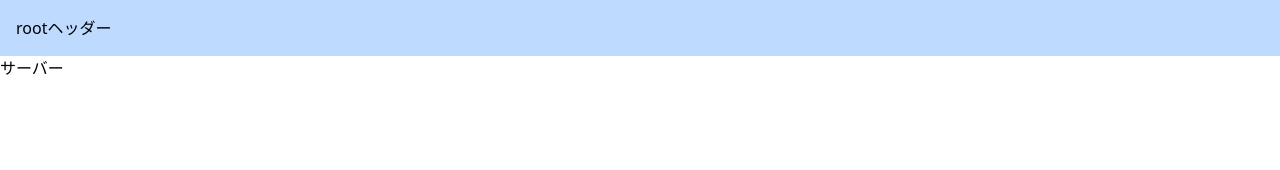
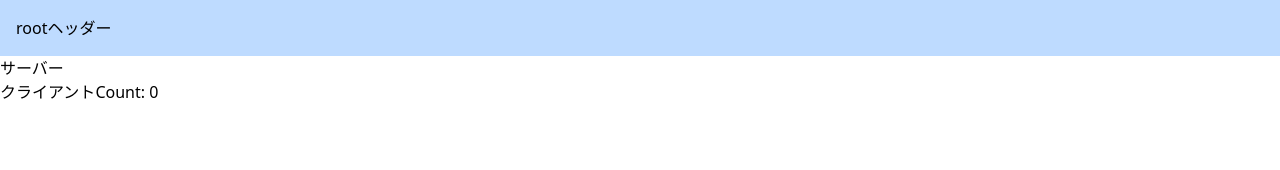
Before and after one commit to k-azuki-t/nextjs-handson, a Next.js app: page /rsc in a window 1280 px wide. Shown: the top 170 px of the page. Built offline with nearby package versions, Linux system fonts and the light colour scheme.

Commit message:
26. RSCとRCCの組み合わせ・Client Boundary

```diff
--- a/src/app/rsc/page.tsx
+++ b/src/app/rsc/page.tsx
@@ -1,8 +1,11 @@
+import ClientComponent from "@/components/ClientComponent";
+
 export default function ServerComponent() {
     console.log('ServerComponentがレンダリングされました');
   return (
     <div>
       サーバー
+      <ClientComponent />
     </div>
   )
 }
--- /dev/null
+++ b/src/components/ClientComponent.tsx
@@ -0,0 +1,15 @@
+'use client';
+
+import { useState } from 'react';
+
+export default function ClientComponent() {
+    console.log('Client');
+    const [count, setCount] = useState(0);
+
+  return (
+    <div>
+        クライアント
+        <button onClick={() => setCount(count + 1)}>Count: {count}</button>
+    </div>
+  )
+}
```
